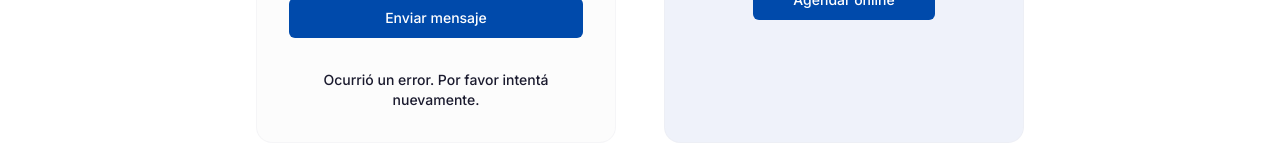
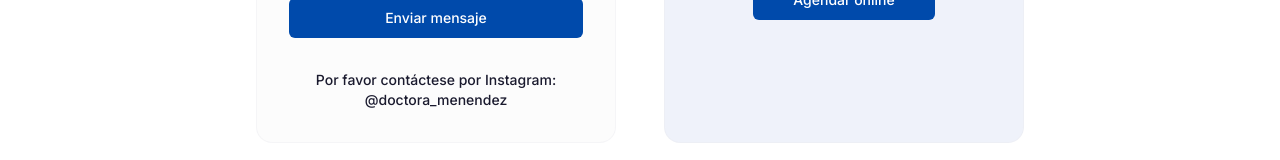
Before and after one commit to gaspypm/doctora-menendez, a Next.js app: page / in a window 1280 px wide. Both pictures are taken after typing "Sample", "name@example.com", "5551234", "Sample" into the empty fields and a click on the button "Enviar mensaje". Shown: the part 5773-5933 px from the top of the page. Built offline with nearby package versions, Linux system fonts and the light colour scheme; no server answers; a web font is replaced by a local one.

Commit message:
temporarily disable email contact info

```diff
--- a/components/footer.tsx
+++ b/components/footer.tsx
@@ -73,7 +73,7 @@ export function Footer() {
                   Instagram
                 </a>
               </li>
-              <li>
+              {/* <li>
                 <a
                   href="mailto:contacto@doctoramenendez.com"
                   target="_blank"
@@ -83,7 +83,7 @@ export function Footer() {
                   <Mail className="w-4 h-4" />
                   Email
                 </a>
-              </li>
+              </li> */}
             </ul>
           </address>
         </div>
--- a/components/sections/contact.tsx
+++ b/components/sections/contact.tsx
@@ -14,10 +14,9 @@ export function ContactSection() {
     event.preventDefault()
     setResult("Enviando...")
     const formData = new FormData(event.currentTarget)
-    formData.append("access_key", "8d2b4640-7f29-420a-a3fe-ecedd4169927")
 
     try {
-      const response = await fetch("https://api.web3forms.com/submit", {
+      const response = await fetch("/api/contact", {
         method: "POST",
         body: formData
       })
@@ -121,6 +120,7 @@ export function ContactSection() {
                 Dejame tu consulta y te responderé en breve.
               </p>
               <form onSubmit={onSubmit} className="space-y-4">
+                <input type="text" name="botcheck" className="hidden" tabIndex={-1} autoComplete="off" aria-hidden="true" />
                 <div className="space-y-2">
                   <Input type="text" name="name" required placeholder="Nombre completo" className="bg-background" />
                 </div>
@@ -137,7 +137,7 @@ export function ContactSection() {
                   Enviar mensaje
                 </Button>
                 {result && (
-                  <p className="text-sm font-medium text-center text-foreground mt-4">{result}</p>
+                  <p className="text-sm font-medium text-center text-foreground mt-4">Por favor contáctese por Instagram: @doctora_menendez{/*{result}*/}</p>
                 )}
               </form>
             </div>
```
